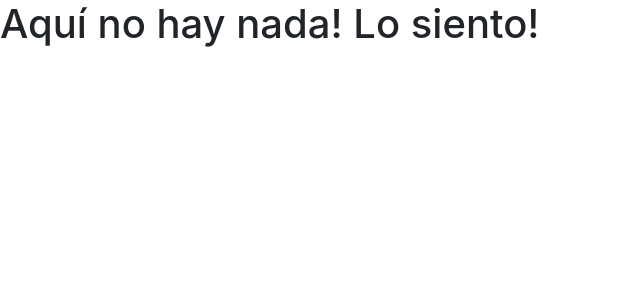
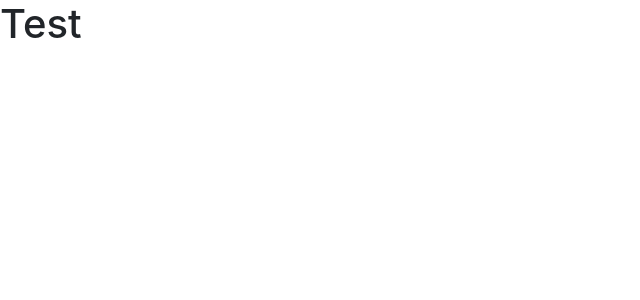
Before and after one commit to jerosantamariai/agrotech, a React (Create React App) app in the folder front/: page /test in a window 1280 px wide. Shown: the top 300 px of the page, without its empty margins (0-640 px from the left). Built offline with nearby package versions, Linux system fonts and the light colour scheme.

Commit message:
preparing a test to upload the last commit

```diff
--- a/front/src/App.js
+++ b/front/src/App.js
@@ -1,14 +1,16 @@
 import React from 'react';
 import { BrowserRouter, Switch, Route } from 'react-router-dom';
+import injectContext from './store/appContext';
 import Home from './views/home';
 import NotFound from './views/notFound';
-import injectContext from './store/appContext';
+import Test from './views/test';
 
 function App() {
   return (
     <div className="App">
       <BrowserRouter>
         <Switch>
+            <Route exact path="/test" component={Test} />
             <Route exact path="/" component={Home} />
             <Route component={NotFound} />
         </Switch>
--- /dev/null
+++ b/front/src/views/test.jsx
@@ -0,0 +1,9 @@
+import React from 'react';
+
+const Test = () => {
+    return(
+        <h1>Test</h1>
+    );
+}
+
+export default Test;
```
Also changed, not shown: 1 other file (tests, documents, lock files or other folders).
